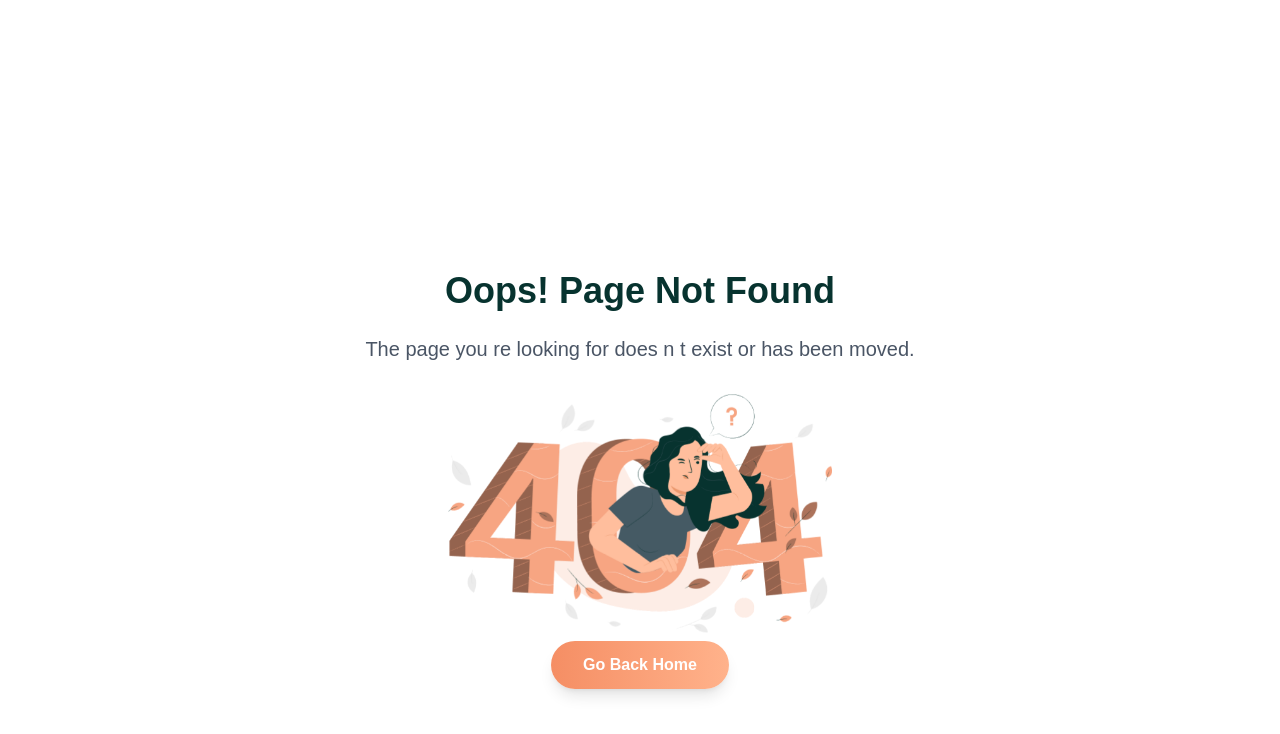
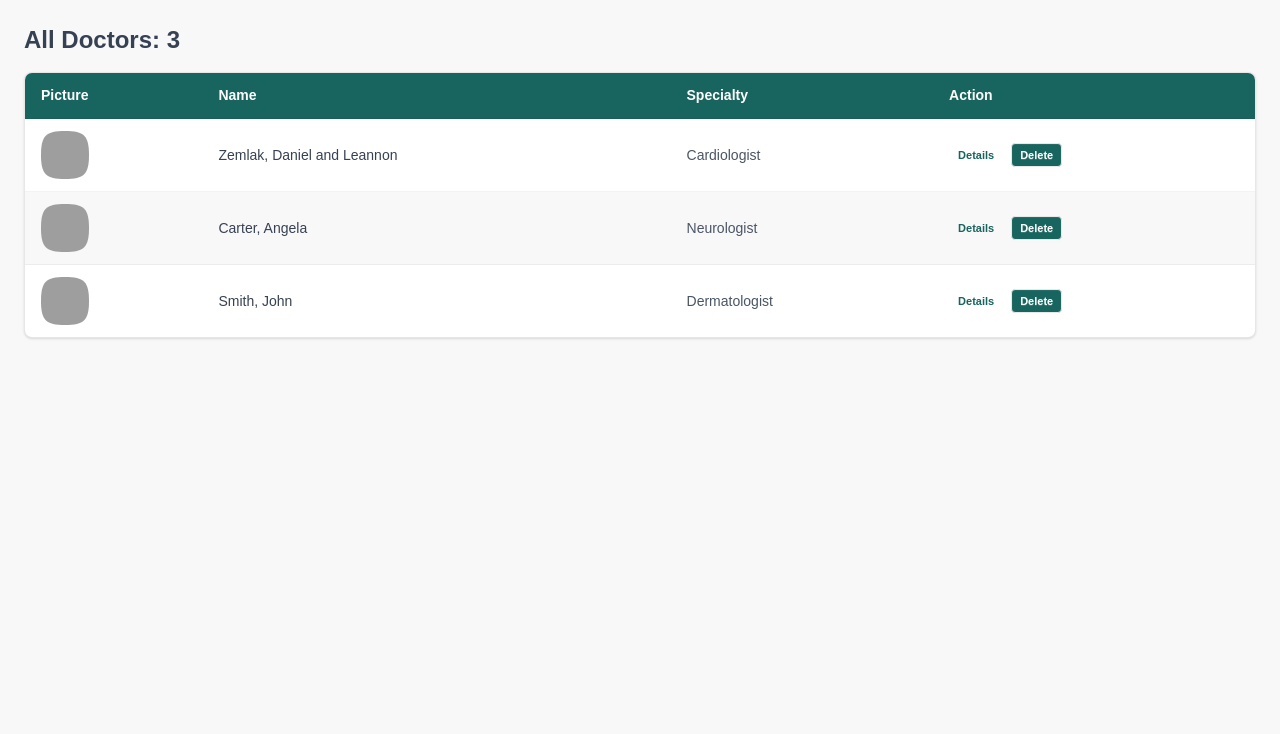
Before and after one commit to MujahidulIslam4541/Dakter-lagbe-client, a Next.js app: page /dashboard/manageDoctors in a window 1280 px wide. Before the commit this address had no page. Shown: the top 734 px of the page. Built offline with nearby package versions, Linux system fonts and the light colour scheme; grey boxes are pictures that could not be loaded.

Commit message:
create manage Doctors page

```diff
--- /dev/null
+++ b/app/dashboard/manageDoctors/page.jsx
@@ -0,0 +1,82 @@
+import React from "react";
+
+const ManageDoctors = () => {
+  // Sample doctors data (static)
+  const doctors = [
+    {
+      id: 1,
+      name: "Zemlak, Daniel and Leannon",
+      specialty: "Cardiologist",
+      picture: "https://img.daisyui.com/images/profile/demo/2@94.webp",
+    },
+    {
+      id: 2,
+      name: "Carter, Angela",
+      specialty: "Neurologist",
+      picture: "https://img.daisyui.com/images/profile/demo/1@94.webp",
+    },
+    {
+      id: 3,
+      name: "Smith, John",
+      specialty: "Dermatologist",
+      picture: "https://img.daisyui.com/images/profile/demo/3@94.webp",
+    },
+  ];
+
+  return (
+    <div className="p-6 bg-base-200 min-h-screen">
+      <h2 className="text-2xl font-bold mb-4 text-gray-700">
+        All Doctors: {doctors.length}
+      </h2>
+
+      <div className="overflow-x-auto rounded-lg border border-base-content/10 bg-white shadow-sm">
+        <table className="table table-zebra w-full">
+          <thead className="bg-[#18645e] text-white">
+            <tr>
+              <th>Picture</th>
+              <th>Name</th>
+              <th>Specialty</th>
+              <th>Action</th>
+            </tr>
+          </thead>
+          <tbody>
+            {doctors.map((doc) => (
+              <tr key={doc.id} className="hover:bg-gray-100">
+                <td>
+                  <div className="flex items-center gap-3">
+                    <div className="avatar">
+                      <div className="mask mask-squircle h-12 w-12">
+                        <img src={doc.picture} alt={doc.name} />
+                      </div>
+                    </div>
+                  </div>
+                </td>
+                <td className="font-medium text-gray-700">{doc.name}</td>
+                <td className="text-gray-600">{doc.specialty}</td>
+                <td>
+                  <div className="flex gap-2">
+                    <button
+                      className="btn btn-xs btn-ghost text-[#18645e]"
+                      onClick={() => alert("Doctor Details feature coming soon!")}
+                    >
+                      Details
+                    </button>
+                    <button
+                      className="btn btn-xs text-white"
+                      style={{ backgroundColor: "#18645e" }}
+                      onClick={() => alert("Delete feature coming soon!")}
+                    >
+                      Delete
+                    </button>
+                  </div>
+                </td>
+              </tr>
+            ))}
+          </tbody>
+        </table>
+      </div>
+    </div>
+  );
+};
+
+export default ManageDoctors;
```
